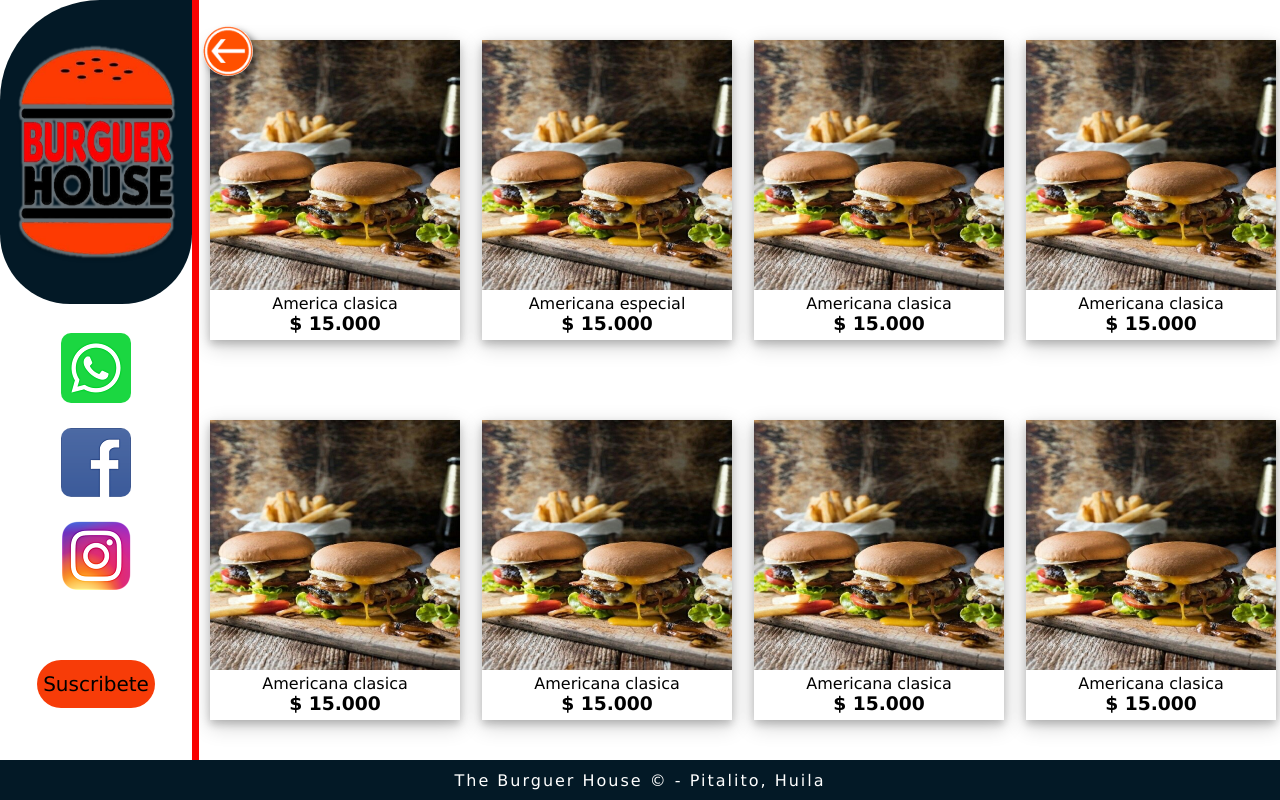
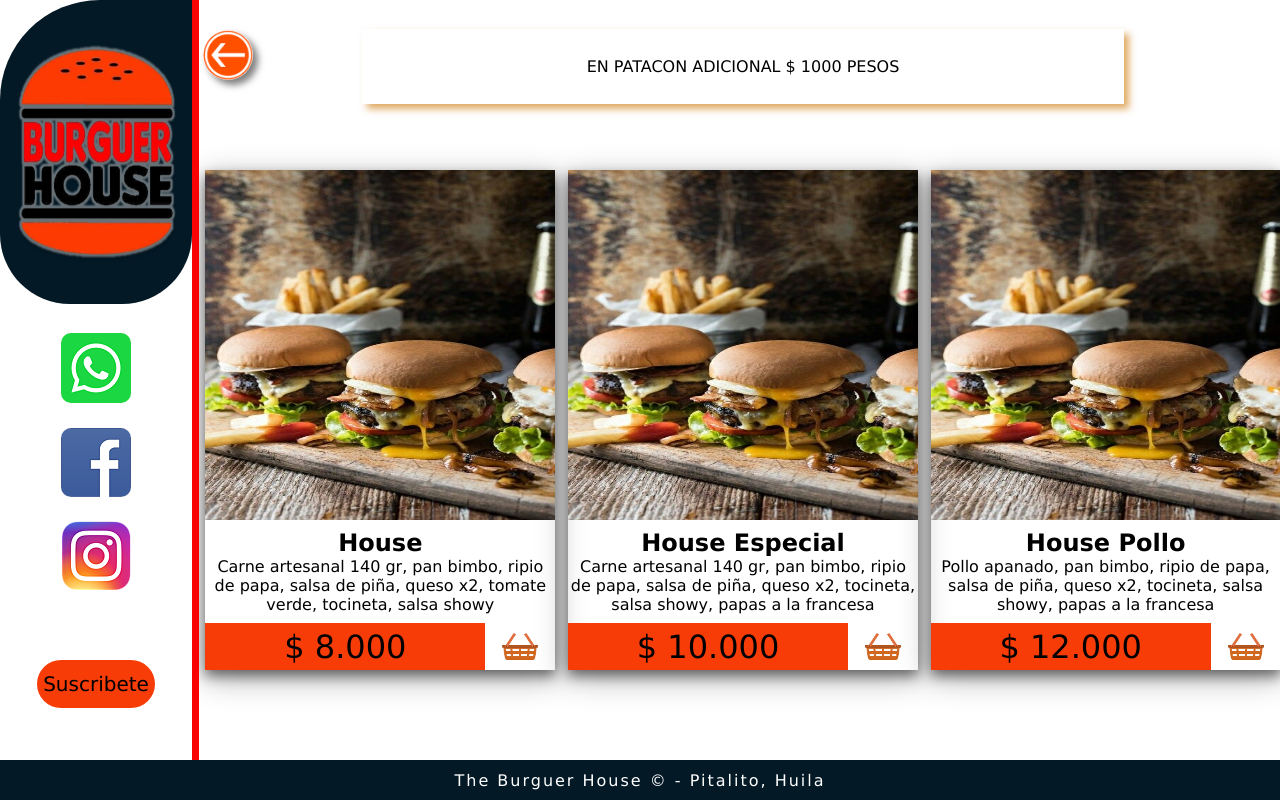
Before and after one commit to Dilantato/TheBurguerHouse_Pitalito, a plain HTML site: page index.html in a window 1280 px wide. Both pictures are taken after a click on the element "Hamburguesas". Drawn offline with Linux system fonts and the light colour scheme.

Commit message:
Mejoras a los product container

```diff
--- a/css/estilos.css
+++ b/css/estilos.css
@@ -10,7 +10,6 @@
   display: grid;
   grid-template-columns: 15% 85%;
   grid-template-rows: 95vh;
-
 }
 
 /*---------------------DIV PRINCIPAL------------------------------*/
@@ -54,9 +53,10 @@
   margin-top: 10%;
 }
 
-.icon_social{
+.icon_social {
   border-radius: 10px;
 }
+
 #icon1 {}
 
 #icon2 {}
@@ -114,7 +114,7 @@
   background-color: rgba(0, 0, 0, 0.53)
 }
 
-#back-button{
+#back-button {
   width: 50px;
   height: 50px;
   position: absolute;
@@ -152,12 +152,12 @@
   transition: 0.4s;
 }
 
-#burguer-container{
+#burguer-container {
   top: 0;
   left: 0;
   right: 0;
   margin: 0 auto;
-  background-color:white;
+  background-color: white;
   position: absolute;
   width: 100%;
   height: 95vh;
@@ -166,25 +166,66 @@
   flex-wrap: wrap;
   justify-content: space-around;
   align-items: center;
+  overflow-y: scroll;
+  padding-top: 2.5rem;
+}
 
+#banner {
+  width: 70%;
+  height: 75px;
+  position: absolute;
+  bottom: 87%;
+  right: 15%;
+  z-index: 2;
+  background-image: url("../media/");
+  background-size: 100% 100%;
+  background-color: white;
+  border-style: none;
+  box-shadow: 5px 5px 7px rgba(204, 118, 5, 0.616);
+  display: flex;
+  align-items: center;
+  justify-content: center;
+}
+
+div.product {
+  width: 350px;
+  height: 500px;
+  box-shadow: 0 6px 12px 0 rgba(0, 0, 0, 0.5), 0 8px 30px 0 rgba(0, 0, 0, 0.31);
+  text-align: center;
+  display: flex;
+  flex-flow: row wrap;
+}
+
+div.container {
+  font-size: 1em;
+}
+
+.img_product {
+  height: 70%;
+  width: 100%;
+}
+
+.div_buy {
+  display: grid;
+  grid-template-columns: 80% 20%;
+  background-color: #f73c08;
+  width: 100%;
 
 }
 
-div.product {
-  width: 250px;
-  height: 300px;
-  box-shadow: 0 4px 8px 0 rgba(0, 0, 0, 0.2), 0 6px 20px 0 rgba(0, 0, 0, 0.19);
-  text-align: center;
+.value_product {
+  font-size: 2rem;
+  display: flex;
+  align-items: center;
+  justify-content: center;
 }
 
-div.container {
-
+.btn_buy {
+  background-image: url("../media/btn_buy.png");
+  background-size: 100% 100%;
+  background-repeat: no-repeat;
 }
 
-.img_product{
-  height: 250px;
-  width: 250px;
-}
 /*---------------------HAMBURGUESAS---------------------------*/
 
 /*---------------------PATACONES---------------------------*/
@@ -209,7 +250,8 @@ div.container {
   /* Opera */
   transition: 0.5s;
 }
-#patacones-container{
+
+#patacones-container {
   top: 0;
   left: 0;
   right: 0;
@@ -220,8 +262,8 @@ div.container {
   height: 95vh;
   display: none;
   border-left: 7px solid #000000;
+}
 
-}
 /*---------------------PATACONES---------------------------*/
 
 /*---------------------CARNES---------------------------*/
@@ -243,10 +285,9 @@ div.container {
   -o-transform: scale(1.1);
   /* Opera */
   transition: 0.5s;
-
 }
 
-#carnes-container{
+#carnes-container {
   top: 0;
   left: 0;
   right: 0;
@@ -257,7 +298,6 @@ div.container {
   height: 95vh;
   display: none;
   border-left: 7px solid #f73c08;
-
 }
 
 /*---------------------CARNES---------------------------*/
@@ -283,7 +323,7 @@ div.container {
   transition: 0.5s;
 }
 
-#dogs-container{
+#dogs-container {
   top: 0;
   left: 0;
   right: 0;
@@ -294,7 +334,6 @@ div.container {
   height: 95vh;
   display: none;
   border-left: 7px solid #1f0000;
-
 }
 
 /*---------------------HOT DOGS---------------------------*/
@@ -320,7 +359,7 @@ div.container {
   transition: 0.5s;
 }
 
-#otros-container{
+#otros-container {
   top: 0;
   left: 0;
   right: 0;
@@ -331,7 +370,6 @@ div.container {
   height: 95vh;
   display: none;
   border-left: 7px solid #001f54;
-
 }
 
 /*---------------------OTROS---------------------------*/
--- a/index.html
+++ b/index.html
@@ -30,67 +30,52 @@
         <div class="horizontal-menu" id="horizontal-menu">
 
             <div id="burguer-container" class="product-container">
+                <div id="banner">EN PATACON ADICIONAL  $ 1000 PESOS</div>
                 <div class="product">
                     <img src="media/burguer.jpg" alt="Hamburguesas" class="img_product">
                     <div class="container">
-                        <p>America clasica</p>
-                        <h3>$ 15.000</h3>
+                            <h2 class="product-name">House</h2>
+                            <p class="info_product">Carne artesanal 140 gr, pan bimbo, ripio de papa, salsa de piña,
+                                queso x2, tomate verde, tocineta, salsa showy
+                            </p>
+
+                    </div>
+                    <div class="div_buy">
+                        <div class="value_product">$ 8.000</div>
+                        <div class="btn_buy"></div>
                     </div>
                 </div>
 
                 <div class="product">
                     <img src="media/burguer.jpg" alt="Hamburguesas" class="img_product">
                     <div class="container">
-                        <p>Americana especial</p>
-                        <h3>$ 15.000</h3>
+                        <h2 class="product-name">House Especial</h2>
+                        <p class="info_product">Carne artesanal 140 gr, pan bimbo, ripio de papa, salsa de piña,
+                            queso x2, tocineta, salsa showy, papas a la francesa
+                        </p>
                     </div>
+                    <div class="div_buy">
+                            <div class="value_product">$ 10.000</div>
+                            <div class="btn_buy"></div>
+                        </div>
                 </div>
 
                 <div class="product">
                     <img src="media/burguer.jpg" alt="Hamburguesas" class="img_product">
                     <div class="container">
-                        <p>Americana clasica</p>
-                        <h3>$ 15.000</h3>
+                            <h2 class="product-name">House Pollo</h2>
+                            <p class="info_product">Pollo apanado, pan bimbo, ripio de papa, salsa de piña,
+                                queso x2, tocineta, salsa showy, papas a la francesa
+                            </p>
+
                     </div>
+                    <div class="div_buy">
+                            <div class="value_product">$ 12.000</div>
+                            <div class="btn_buy"></div>
+                        </div>
                 </div>
 
-                <div class="product">
-                    <img src="media/burguer.jpg" alt="Hamburguesas" class="img_product">
-                    <div class="container">
-                        <p>Americana clasica</p>
-                        <h3>$ 15.000</h3>
-                    </div>
-                </div>
 
-                <div class="product">
-                    <img src="media/burguer.jpg" alt="Hamburguesas" class="img_product">
-                    <div class="container">
-                        <p>Americana clasica</p>
-                        <h3>$ 15.000</h3>
-                    </div>
-                </div>
-                <div class="product">
-                    <img src="media/burguer.jpg" alt="Hamburguesas" class="img_product">
-                    <div class="container">
-                        <p>Americana clasica</p>
-                        <h3>$ 15.000</h3>
-                    </div>
-                </div>
-                <div class="product">
-                    <img src="media/burguer.jpg" alt="Hamburguesas" class="img_product">
-                    <div class="container">
-                        <p>Americana clasica</p>
-                        <h3>$ 15.000</h3>
-                    </div>
-                </div>
-
-                <div class="product">
-                    <img src="media/burguer.jpg" alt="Hamburguesas" class="img_product">
-                    <div class="container">
-                        <p>Americana clasica</p>
-                        <h3>$ 15.000</h3>
-                    </div>
-                </div>
 
                 <input type="button" id="back-button" onclick="backButton()">
             </div>
```
Also changed, not shown: media/btn_buy.png (added), media/fondo_carta.jpg (deleted), media/icon_menu.png (deleted), media/icon_wasap.jpg (deleted).
